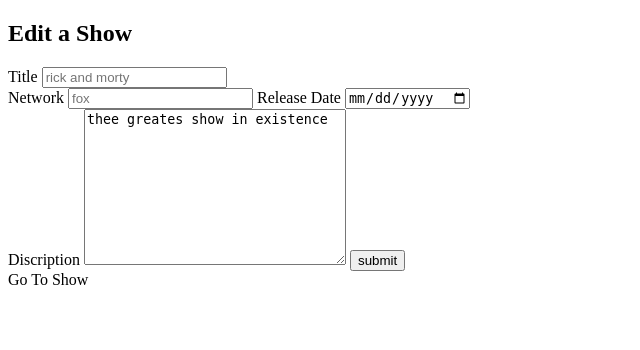
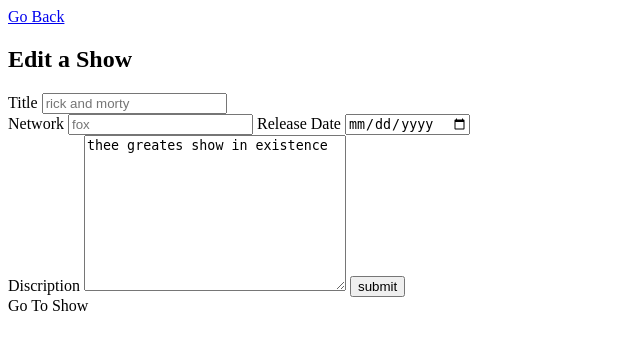
Before and after one commit to jay0burgos/restfulPractice, a Django app: page /shows/1/edit in a window 1280 px wide. Shown: the top 350 px of the page, without its empty margins (0-640 px from the left). Run offline with Django 3.2, Linux system fonts and the light colour scheme; data comes from the database, SQL or seed files in the repository; both versions use the stored data as it was after the commit.

Commit message:
added go back connections, tomorrow I will clean up UI

```diff
--- a/showsManager/templates/displayShow.html
+++ b/showsManager/templates/displayShow.html
@@ -6,6 +6,7 @@
     <title>Document</title>
 </head>
 <body>
+    <a href="/shows">Go Back</a>
     <h2>TV Show {{show.id}}</h2>
     <h4>Title: {{show.title}}</h4>
     <h4>Network: {{show.network}}</h4>
--- a/showsManager/templates/editShow.html
+++ b/showsManager/templates/editShow.html
@@ -6,7 +6,11 @@
     <title>Document</title>
 </head>
 <body>
-    <h2>Edit a Show</h2>
+    <div>
+        <a href="/shows">Go Back</a>
+        <h2>Edit a Show</h2>
+    </div>
+
     <form action="setEdit" method="post">
         {% csrf_token %}
         <label for="Title">Title</label>
--- a/showsManager/templates/newShow.html
+++ b/showsManager/templates/newShow.html
@@ -6,6 +6,7 @@
     <title>Document</title>
 </head>
 <body>
+    <a href="/shows">Go Back</a>
     <h2>Add a New Show</h2>
     <form action="newShow" method="post">
         {% csrf_token %}
```
Also changed, not shown: db.sqlite3.
